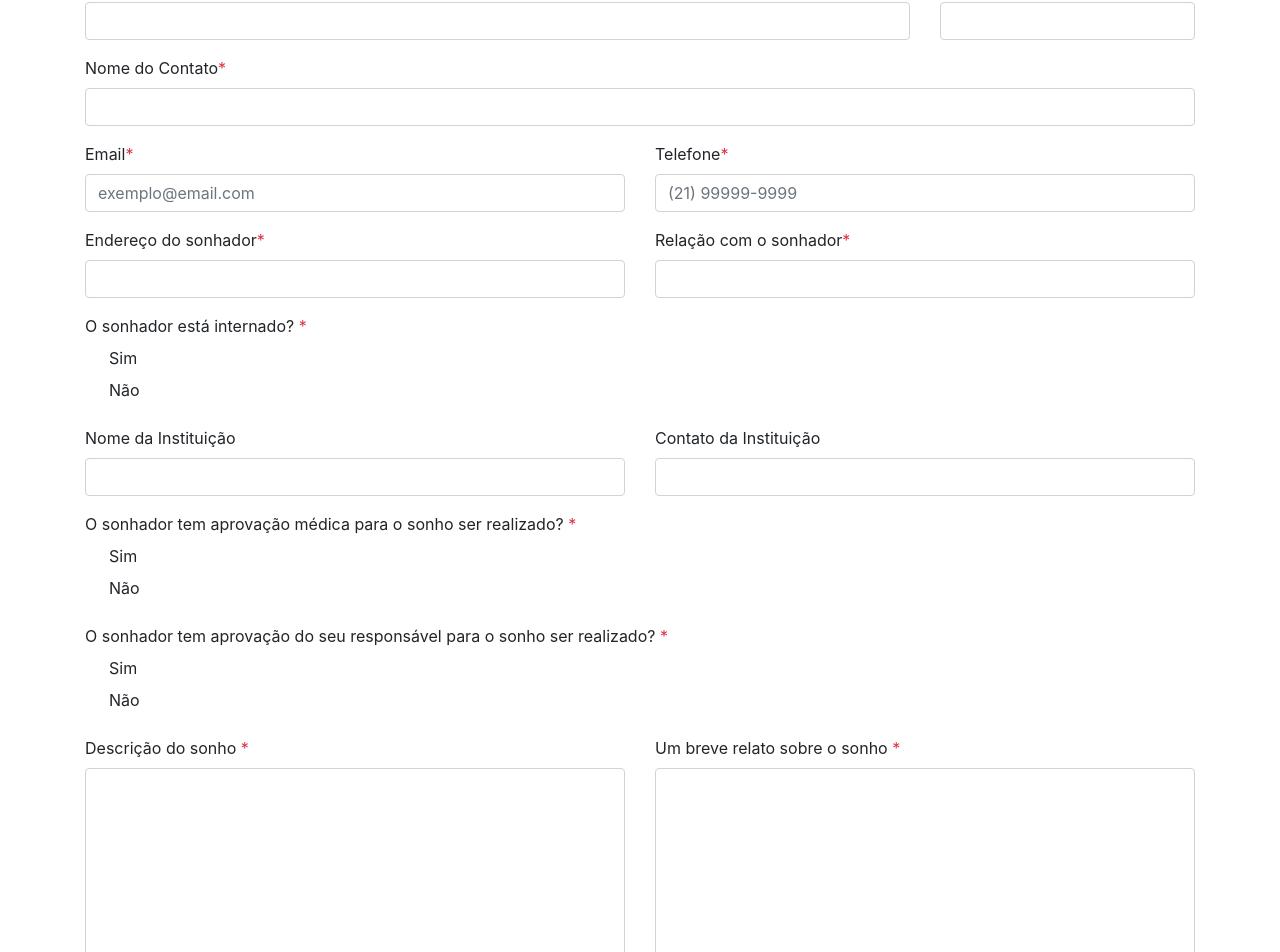
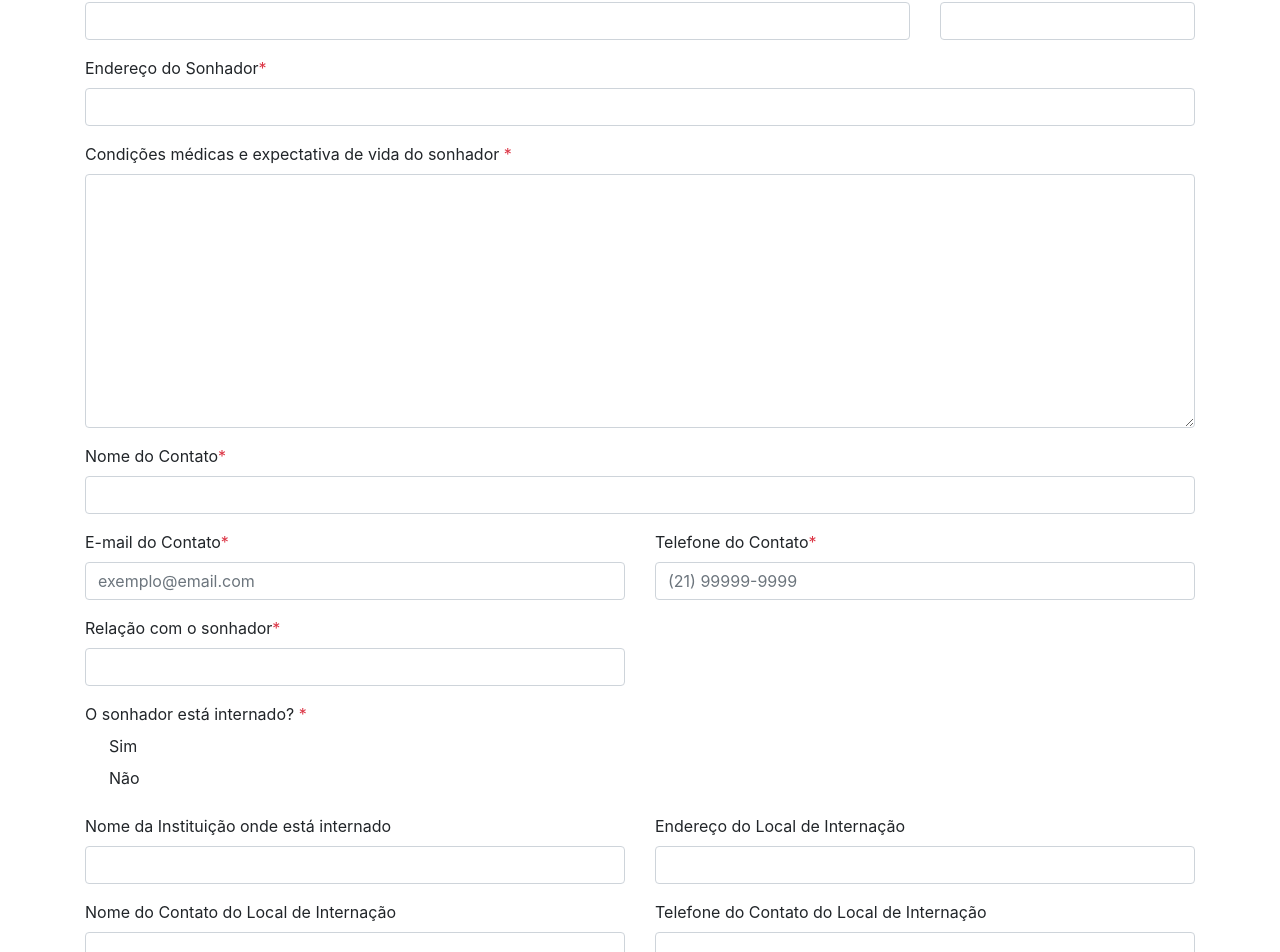
Before and after one commit to rbosisio/k21-academy-rope, an Angular app in the folder front/: page /cadastro in a window 1280 px wide. Shown: the part 362-1314 px from the top of the page. Built offline with nearby package versions, Linux system fonts and the light colour scheme.

Commit message:
Ajustes do front

```diff
--- a/front/src/app/dreams/dream-register.component.html
+++ b/front/src/app/dreams/dream-register.component.html
@@ -8,12 +8,24 @@
 <form [formGroup]="registerForm" (ngSubmit)="onFormSubmit()">
     <div class="form-group row" >
       <div class="col-9">
-        <label>Nome<span class="text-danger">*</span></label>
-        <input formControlName="name" type="text" class="form-control" required >
+        <label>Nome do Sonhador<span class="text-danger">*</span></label>
+        <input formControlName="dreamer_name" type="text" class="form-control" required >
       </div>
       <div class="col-3">
-        <label>Idade<span class="text-danger">*</span></label>
-        <input formControlName="age" type="text" class="form-control" required >
+        <label>Idade do Sonhador<span class="text-danger">*</span></label>
+        <input formControlName="dreamer_age" type="text" class="form-control" required >
+      </div>
+    </div>
+    <div class="form-group row">
+        <div class="col-12">
+          <label>Endereço do Sonhador<span class="text-danger">*</span></label>
+          <input formControlName="dreamer_address" type="text" class="form-control" >
+        </div>
+    </div>
+    <div class="form-group row">
+      <div class="col-12">
+        <label>Condições médicas e expectativa de vida do sonhador <span class="text-danger">*</span></label>
+        <textarea formControlName="dreamer_health_conditions" class="form-control" rows="10"></textarea>
       </div>
     </div>
     <div class="form-group row">
@@ -24,22 +36,20 @@
     </div>
     <div class="form-group row">
       <div class="col-6">
-        <label>Email<span class="text-danger">*</span></label>
-        <input formControlName="email" type="email" class="form-control" placeholder="exemplo@email.com">
+        <label>E-mail do Contato<span class="text-danger">*</span></label>
+        <input formControlName="contact_email" type="email" class="form-control" placeholder="exemplo@email.com">
       </div>
       <div class="col-6">
-        <label>Telefone<span class="text-danger">*</span></label>
-        <input formControlName="phone" type="text" class="form-control" placeholder="(21) 99999-9999">
+        <label>Telefone do Contato<span class="text-danger">*</span></label>
+        <input formControlName="contact_phone" type="text" class="form-control" placeholder="(21) 99999-9999">
       </div>
     </div>
     <div class="form-group row">
       <div class="col-6">
-        <label>Endereço do sonhador<span class="text-danger">*</span></label>
-        <input formControlName="address" type="text" class="form-control">
+        <label>Relação com o sonhador<span class="text-danger">*</span></label>
+        <input formControlName="contact_liason" type="text" class="form-control">
       </div>
       <div class="col-6">
-        <label>Relação com o sonhador<span class="text-danger">*</span></label>
-        <input formControlName="liason" type="text" class="form-control">
       </div>
     </div>
     <div class="form-group row">
@@ -59,13 +69,23 @@
     </div>
     <div class="form-group row">
         <div class="col-6">
-          <label>Nome da Instituição</label>
-          <input formControlName="hospital_name" type="text" class="form-control">
+          <label>Nome da Instituição onde está internado</label>
+          <input formControlName="local" type="text" class="form-control">
         </div>
         <div class="col-6">
-          <label>Contato da Instituição</label>
-          <input formControlName="hospital_contact" type="text" class="form-control">
+          <label>Endereço do Local de Internação</label>
+          <input formControlName="local_address" type="text" class="form-control">
         </div>
+    </div>
+    <div class="form-group row">
+      <div class="col-6">
+        <label>Nome do Contato do Local de Internação</label>
+        <input formControlName="local_name" type="text" class="form-control">
+      </div>
+      <div class="col-6">
+        <label>Telefone do Contato do Local de Internação</label>
+        <input formControlName="local_phone" type="text" class="form-control">
+      </div>
     </div>
     <div class="form-group row">
       <div class="col-12">
@@ -98,19 +118,9 @@
       </div>
     </div>
     <div class="form-group row">
-      <div class="col-6">
-        <label>Descrição do sonho <span class="text-danger">*</span></label>
+      <div class="col-12">
+        <label>Descrição detalhada do sonho<span class="text-danger">*</span></label>
         <textarea formControlName="description" class="form-control" rows="10"></textarea>
-      </div>
-      <div class="col-6">
-        <label>Um breve relato sobre o sonho <span class="text-danger">*</span></label>
-        <textarea formControlName="dream_report" class="form-control" rows="10"></textarea>
-      </div>
-    </div>
-    <div class="form-group row">
-      <div class="col-12">
-        <label>Condições médicas e expectativa de vida do sonhador <span class="text-danger">*</span></label>
-        <textarea formControlName="health_conditions" class="form-control" rows="10"></textarea>
       </div>
     </div>
     <div class="form-group row">
--- a/front/src/app/dreams/dream-register.component.ts
+++ b/front/src/app/dreams/dream-register.component.ts
@@ -14,35 +14,37 @@ export class DreamRegisterComponent {
   formSubmitted: boolean = false;
   registerFormFieldValid: {} = {};
   registerForm:FormGroup = new FormGroup({
-    name: new FormControl('', Validators.required),
-    age: new FormControl('', Validators.required),
-    email: new FormControl('', Validators.required),
-    phone: new FormControl('', Validators.required),
-    address: new FormControl('', Validators.required),
+    dreamer_name: new FormControl('', Validators.required),
+    dreamer_age: new FormControl('', Validators.required),
+    dreamer_address: new FormControl('', Validators.required),
+    dreamer_health_conditions: new FormControl('', Validators.required),
     contact_name: new FormControl('', Validators.required),
-    liason: new FormControl('', Validators.required),
+    contact_email: new FormControl('', Validators.required),
+    contact_phone: new FormControl('', Validators.required),
+    contact_liason: new FormControl('', Validators.required),
     inmate: new FormControl(false, Validators.required),
-    hospital_name: new FormControl(),
-    hospital_contact: new FormControl(),
+    local: new FormControl(''),
+    local_name: new FormControl(''),
+    local_address: new FormControl(''),
+    local_phone: new FormControl(''),
     medical_approved: new FormControl(false, Validators.required),
     parental_approved: new FormControl(false, Validators.required),
     description: new FormControl('', Validators.required),
-    hospital_address: new FormControl('', Validators.required),
-    observation: new FormControl('', Validators.required),
     planning_description: new FormControl('', Validators.required),
-    health_conditions: new FormControl('', Validators.required),
-    dream_report: new FormControl('', Validators.required),
-    status: new FormControl()
+    dream_needs: new FormControl('', Validators.required),
+    needs_attended: new FormControl(''),
+    status: new FormControl(),
+    category: new FormControl()
   });
 
   constructor(private http: Http) { }
 
   onFormSubmit(): void {
     this.formSubmitted = true;
+    let formObj = this.registerForm.getRawValue();
+    let serializedForm = JSON.stringify(formObj);
 
-    let formObj = this.registerForm.getRawValue();
-
-    let serializedForm = JSON.stringify(formObj);
+    console.log(formObj);
 
     this.http.post(this.registerDreamUrl, serializedForm)
     .subscribe(
```
Also changed, not shown: front/.angular-cli.json.
